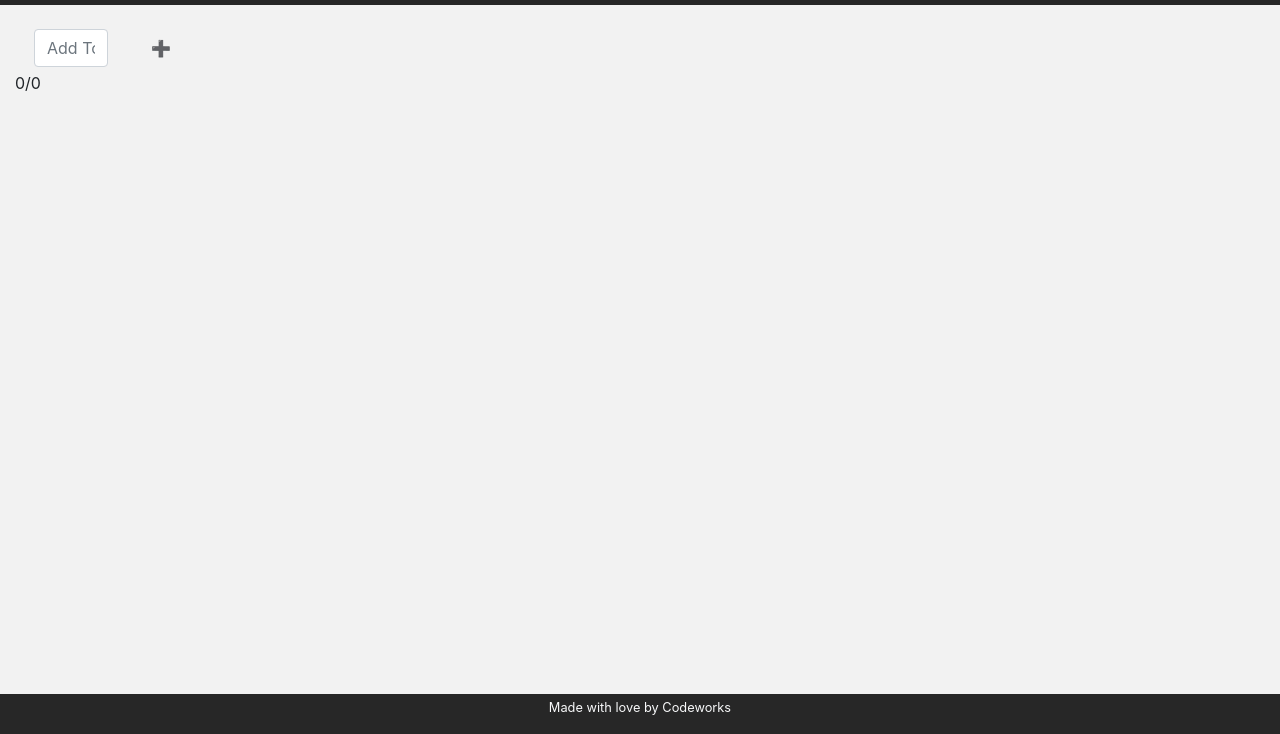
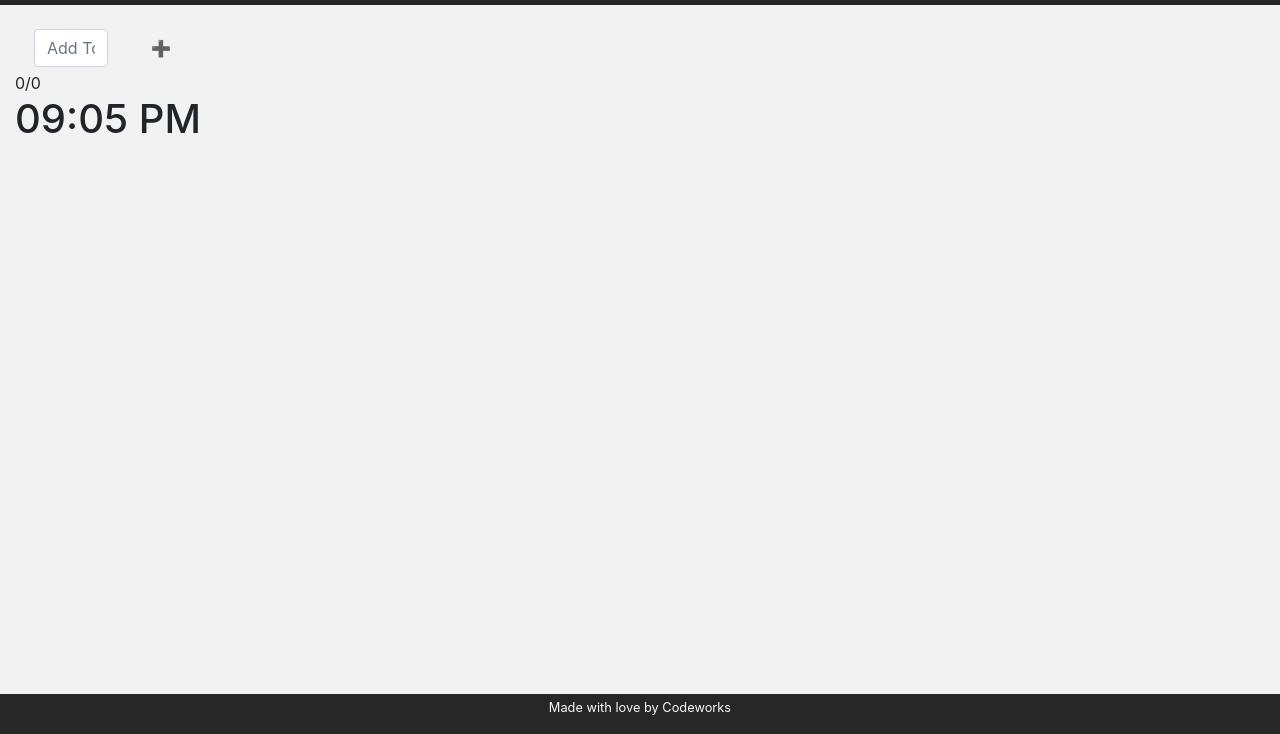
Before and after one commit to Jo-nathanWright/Inspire, a website with bundled scripts: page index.html in a window 1280 px wide. Shown: the part 66-800 px from the top of the page. Built offline with nearby package versions, Linux system fonts and the light colour scheme; no server answers.

Commit message:
Added A functional Clock

```diff
--- a/app/AppState.js
+++ b/app/AppState.js
@@ -6,6 +6,7 @@ class AppState extends EventEmitter {
   Quote = []
   Image = []
   Todo = []
+  Clock = []
 }
 
 export const ProxyState = new Proxy(new AppState(), {
--- a/app/main.js
+++ b/app/main.js
@@ -11,3 +11,26 @@ class App {
 }
 
 window["app"] = new App();
+
+function startTime() {
+  let date = new Date()
+  let hour = date.getHours()
+  let minutes = date.getMinutes()
+  let period = "AM"
+  if (hour == 0) {
+    hour = 12
+  } else if (hour >= 12) {
+    hour = hour - 12
+    period = "PM"
+  }
+  // @ts-ignore
+  hour = hour < 10 ? "0" + hour : hour;
+  // @ts-ignore
+  minutes = minutes < 10 ? "0" + minutes : minutes;
+
+  let time = `<h1>${hour}:${minutes} ${period}</h1>`
+  document.getElementById('txt').innerHTML = time
+  setTimeout(startTime, 1000)
+}
+
+startTime()
--- a/index.html
+++ b/index.html
@@ -37,6 +37,7 @@
         </form>
         <div id="Task-Total"></div>
         <div id="Tasks"></div>
+        <div id="txt"></div>
     </main>
     <footer class="bg-dark text-light">
         <div class="text-center">
```
